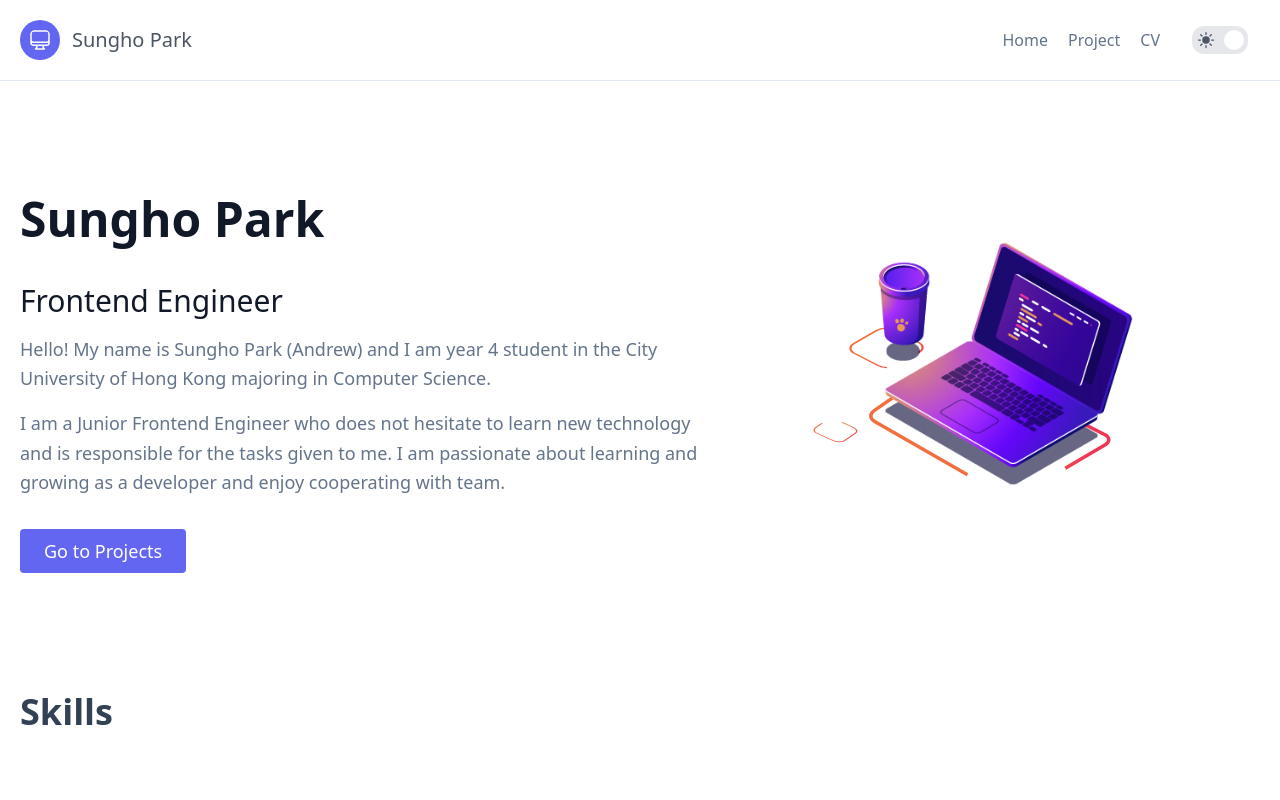
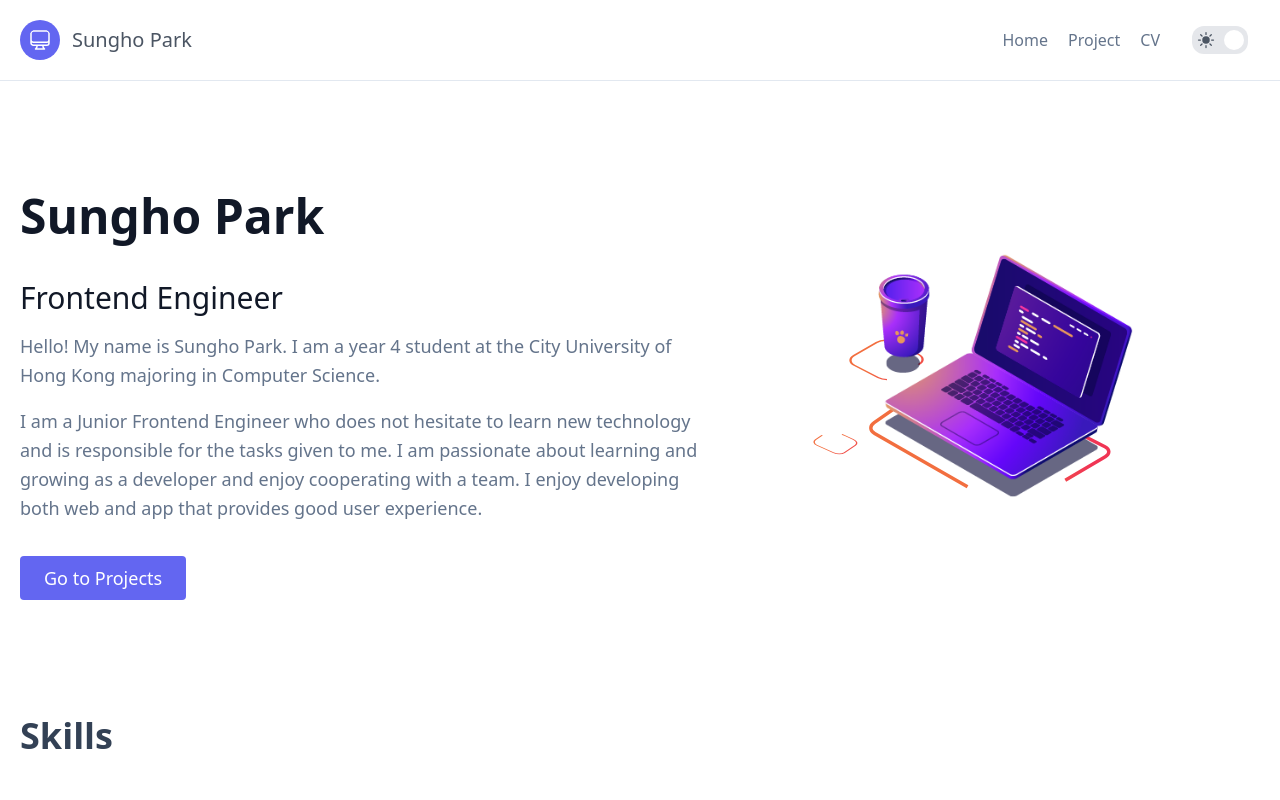
Before and after one commit to psh320/sungho-park, a Next.js app: page / in a window 1280 px wide. Shown: the top 800 px of the page. Built offline with nearby package versions, Linux system fonts and the light colour scheme.

Commit message:
update: introduction texts updated

```diff
--- a/src/components/Home/Introduction.tsx
+++ b/src/components/Home/Introduction.tsx
@@ -13,14 +13,15 @@ export default function Introduction() {
           Frontend Engineer
         </h2>
         <p className="mb-4 leading-relaxed text-lg text-left">
-          Hello! My name is Sungho Park (Andrew) and I am year 4 student in the
-          City University of Hong Kong majoring in Computer Science.
+          Hello! My name is Sungho Park. I am a year 4 student at the City
+          University of Hong Kong majoring in Computer Science.
         </p>
         <p className="mb-8 leading-relaxed text-lg text-left">
           I am a Junior Frontend Engineer who does not hesitate to learn new
           technology and is responsible for the tasks given to me. I am
           passionate about learning and growing as a developer and enjoy
-          cooperating with team.
+          cooperating with a team. I enjoy developing both web and app that
+          provides good user experience.
         </p>
         <div className="flex justify-center">
           <button
```
